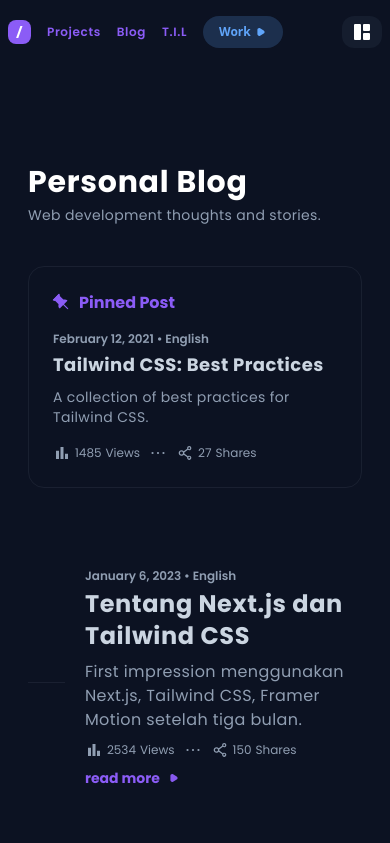
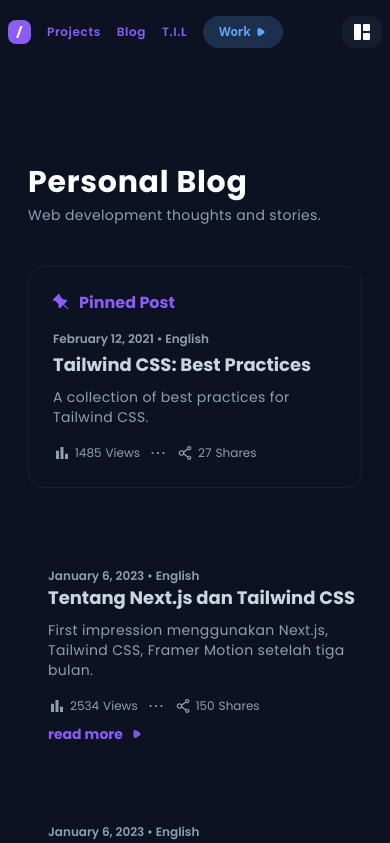
Before and after one commit to ImJars/Development-full-coding, a React (Vite) app: page /blog in a window 390 px wide. Shown: the top 843 px of the page. Built offline with nearby package versions, Linux system fonts and the light colour scheme.

Commit message:
Update blog

```diff
--- a/src/components/blog/card.jsx
+++ b/src/components/blog/card.jsx
@@ -9,28 +9,28 @@ function Card({ date, title, description, link }) {
                 className='flex space-x-5 my-20'
             >
                 <div
-                    className='border-text-general border-opacity-10 -translate-y-line border-b mt-16 w-24 block'
+                    className='hidden sm:block border-text-general border-opacity-10 -translate-y-line border-b mt-16 w-24'
                 />
                 <div
                     className='text-start'
                 >
                     <h1
-                        className='text-text-general text-xs font-semibold mb-1'
+                        className='text-text-general text-xs font-semibold'
                     >
                         { date }
                     </h1>
                     <h2
-                        className='text-text-white-gray text-2xl font-bold mb-2 tracking-wide'
+                        className='block text-text-white-gray text-lg sm:text-2xl font-bold mb-2 sm:tracking-wide'
                     >
                         { title }
                     </h2>
                     <h3
-                        className='text-text-general tracking-wide text-base'
+                        className='block text-text-general tracking-wide text-sm sm:text-lg'
                     >
                         { description }
                     </h3>
                     <div
-                        className='flex space-x-2 items-center mt-2'
+                        className='flex space-x-2 items-center mt-4'
                     >
                         <div
                             className='flex items-center text-text-general text-xs space-x-1'
--- a/src/components/blog/pined-card.jsx
+++ b/src/components/blog/pined-card.jsx
@@ -30,7 +30,7 @@ function PinedCard({ date, title, description }) {
                         { date }
                     </h1>
                     <h2
-                        className='block text-text-white-gray text-lg sm:text-2xl font-bold mb-2 tracking-wide'
+                        className='block text-text-white-gray text-lg sm:text-2xl font-bold mb-2 sm:tracking-wide'
                     >
                         { title }
                     </h2>
```
